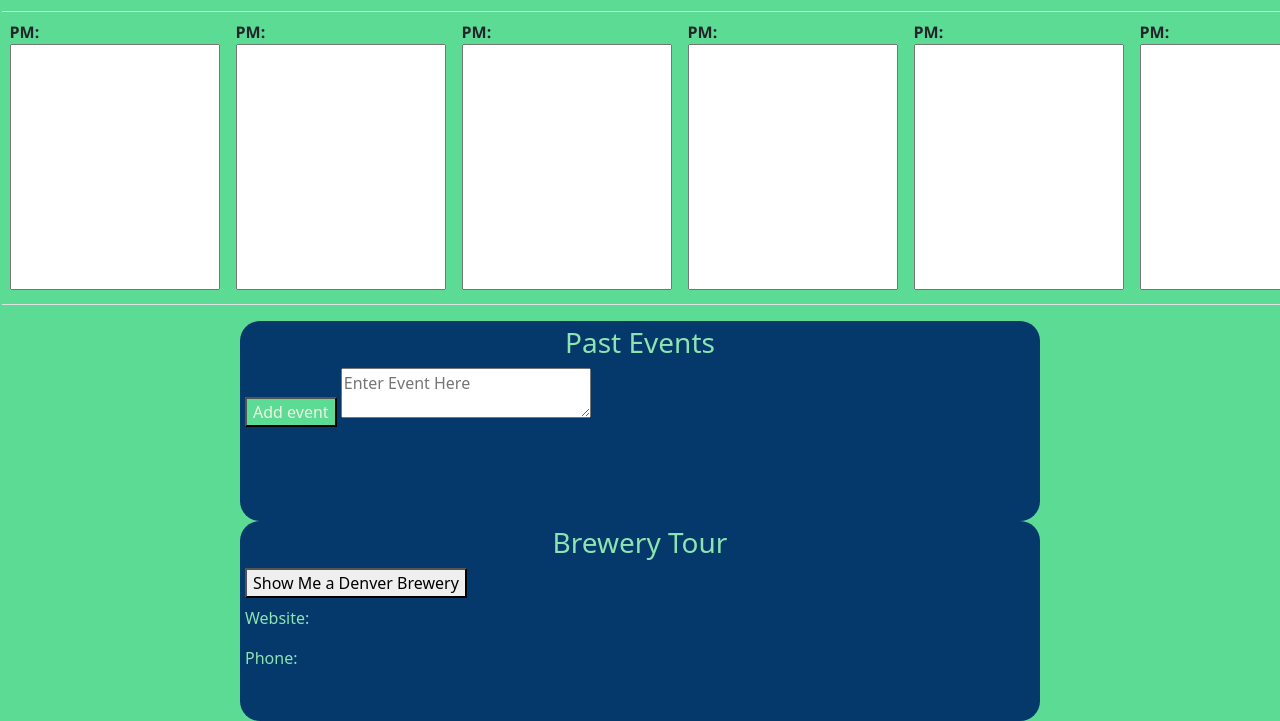
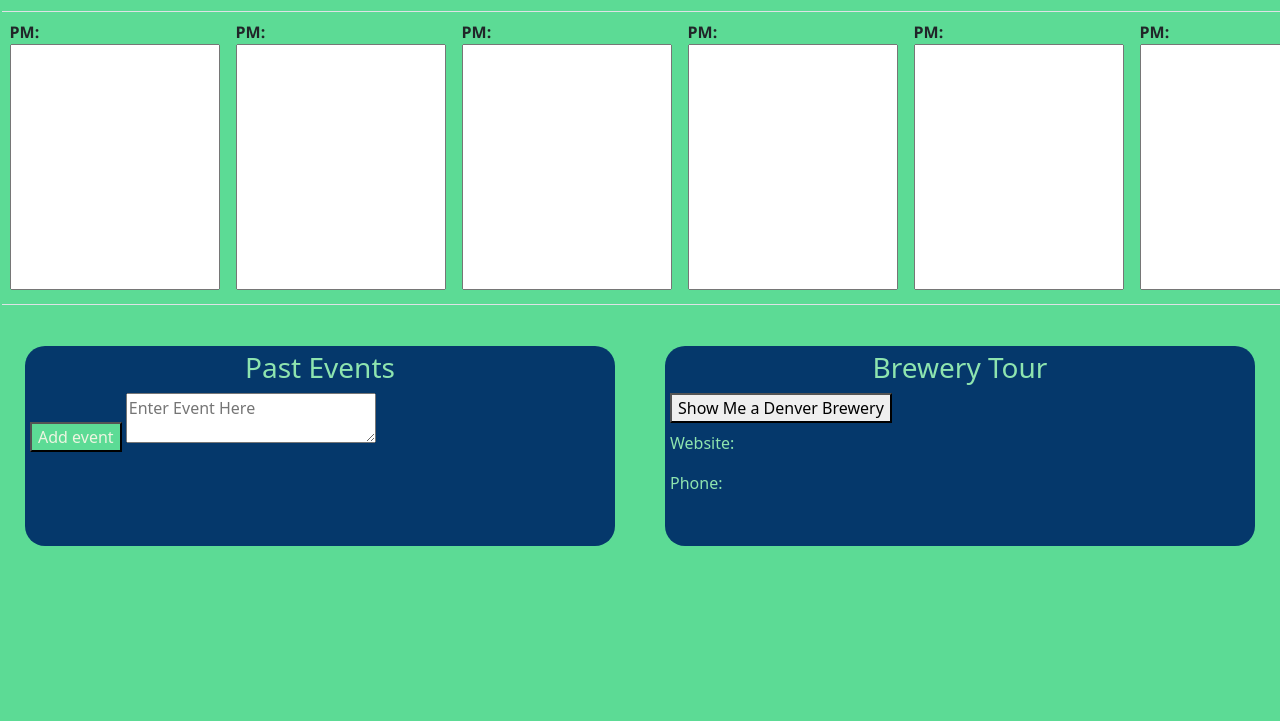
Before and after one commit to dylangriess/Project1-Social-Calendar, a plain HTML site: page index.html in a window 1280 px wide. Shown: the part 474-1195 px from the top of the page. After the commit the page ends 1045 px from the top, so only its background shows below. Drawn offline with nearby package versions, Linux system fonts and the light colour scheme; files that its build step writes are made by us from their sources; a web font is replaced by a local one.

Commit message:
made bottom section a flexbox

```diff
--- a/assets/css/style.css
+++ b/assets/css/style.css
@@ -22,6 +22,15 @@ body {
   color: #8ee4af;
   background-color: #05386b;
   border-radius: 20px;
+}
+
+#bottomSection {
+  display: flex;
+  justify-content: space-around;
+}
+
+#bottomSection div {
+  margin: 25px;
 }
 
 #breweryLink,
--- a/index.html
+++ b/index.html
@@ -217,7 +217,7 @@
         </tbody>
       </table>
     </section>
-    <section>
+    <section id="bottomSection">
       <div id="pastEvents" class="pastEvents">
         <h3 id="h3" class="h3">Past Events</h3>
         <button id="button" class="button">Add event</button>
```
